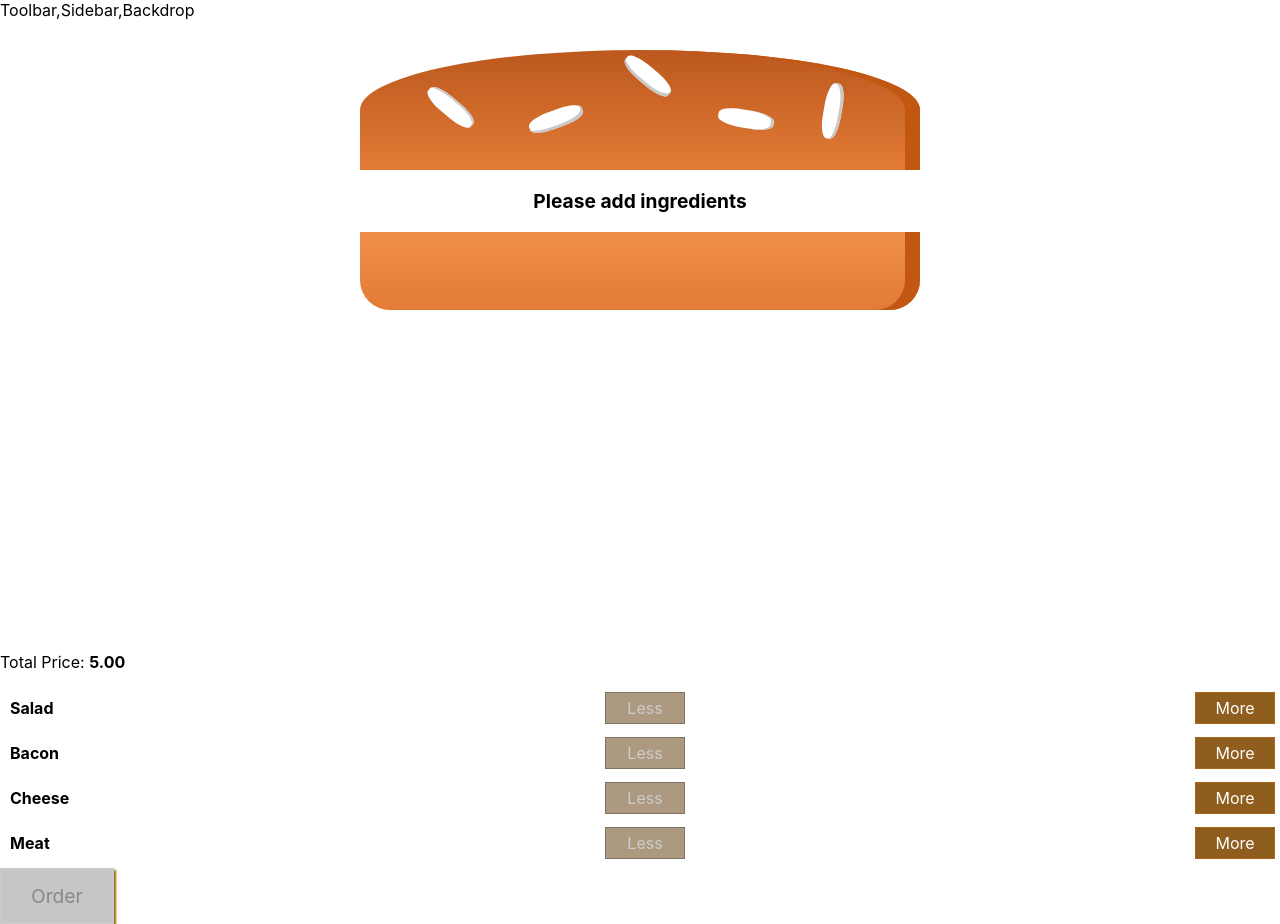
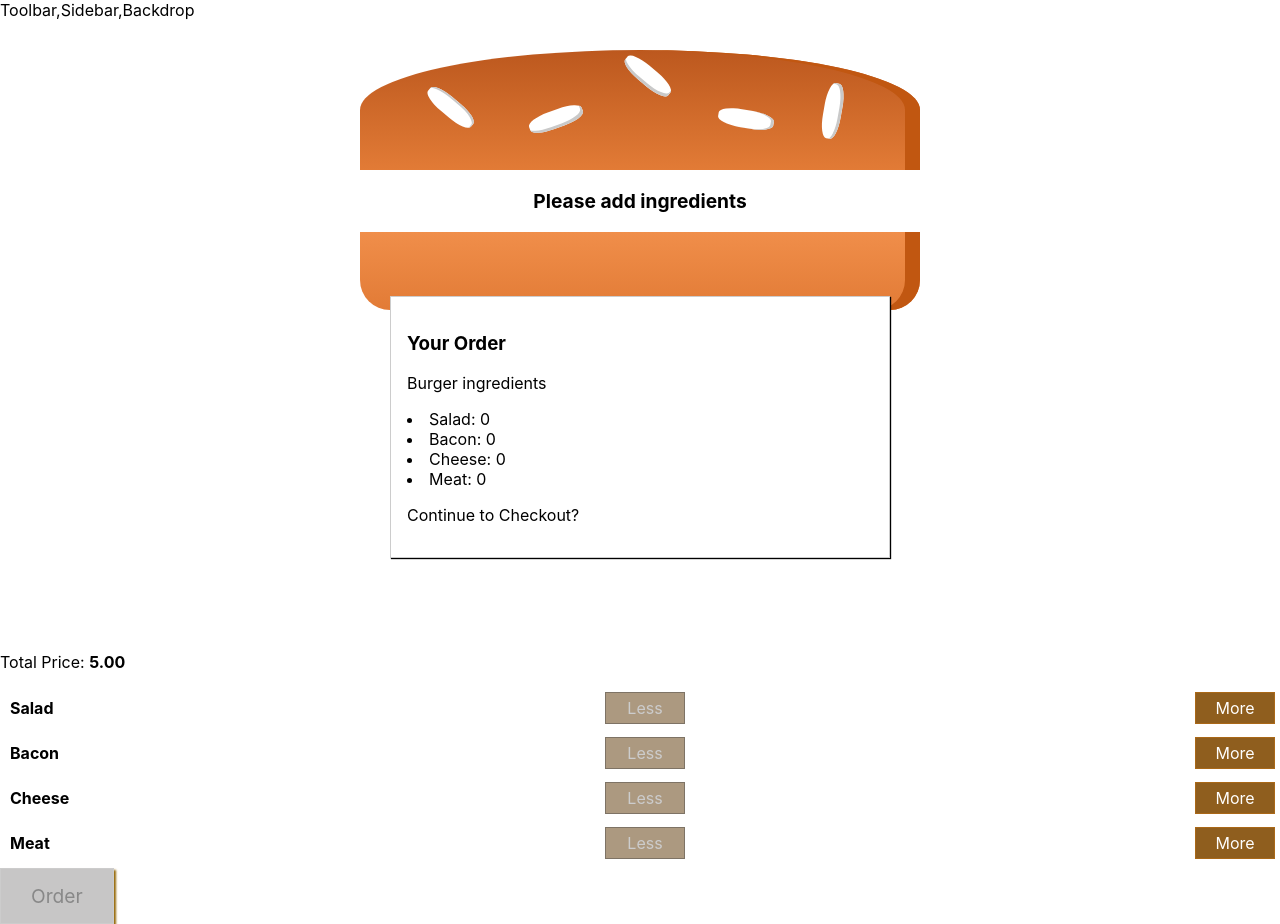
Before and after one commit to Bonny619/DeliciousOrder, a React (Create React App) app in the folder burger-builder/: page / in a window 1280 px wide. Built offline with nearby package versions, Linux system fonts and the light colour scheme.

Commit message:
Created a modal to display ingredients

```diff
--- a/burger-builder/src/components/Burger/Burger.module.css
+++ b/burger-builder/src/components/Burger/Burger.module.css
@@ -2,7 +2,7 @@
     width: 100%;
     margin: auto;
     height: 250px;
-    overflow: scroll;
+    overflow: auto;
     text-align: center;
     font-weight: bold;
     font-size: 1.2rem;
--- /dev/null
+++ b/burger-builder/src/components/Burger/OrderSummary/OrderSummary.js
@@ -0,0 +1,19 @@
+import React from 'react';
+import Auxiliary from '../../../hoc/Auxiliary';
+
+const orderSummary = props => {
+    const ingredientSummary = Object.keys(props.ingredients)
+        .map(igKey => {
+            return <li key={igKey}><span style={{textTransform: 'capitalize '}}>{igKey}</span>: {props.ingredients[igKey]}</li>
+        })
+    return (
+        <Auxiliary>
+            <h3>Your Order</h3>
+            <p>Burger ingredients</p>
+            {ingredientSummary}
+            <p>Continue to Checkout?</p>
+        </Auxiliary>
+    )
+}
+
+export default orderSummary;
--- /dev/null
+++ b/burger-builder/src/components/UI/Modal/Modal.js
@@ -0,0 +1,10 @@
+import React from 'react';
+import classes from './Modal.module.css'
+
+const modal = props => (
+    <div className={classes.Modal}>
+        {props.children}
+    </div>
+)
+
+export default modal;
--- /dev/null
+++ b/burger-builder/src/components/UI/Modal/Modal.module.css
@@ -0,0 +1,20 @@
+.Modal {
+    position: fixed;
+    z-index: 500;
+    background-color: white;
+    width: 70%;
+    border: 1px solid #ccc;
+    box-shadow: 1px 1px 1px black;
+    padding: 16px;
+    left: 15%;
+    top: 37%;
+    box-sizing: border-box;
+    transition: all 0.3s ease-out;
+}
+
+@media (min-width: 600px) {
+    .Modal {
+        width: 500px;
+        left: calc(50% - 250px);
+    }
+}
--- a/burger-builder/src/containers/BurgerBuilder/BurgerBuilder.js
+++ b/burger-builder/src/containers/BurgerBuilder/BurgerBuilder.js
@@ -1,7 +1,9 @@
 import React,{ Component } from 'react';
 import Auxiliary from '../../hoc/Auxiliary';
-import Burger from '../../components/Burger/Burger'
-import BuildControls from '../../components/Burger/BuildControls/BuildControls'
+import Burger from '../../components/Burger/Burger';
+import BuildControls from '../../components/Burger/BuildControls/BuildControls';
+import Modal from '../../components/UI/Modal/Modal';
+import OrderSummary from '../../components/Burger/OrderSummary/OrderSummary'
 
 const INGREDIENT_PRICES = {
     salad: 1,
@@ -78,12 +80,16 @@
         }
         return(
             <Auxiliary>
+                <Modal>
+                    <OrderSummary ingredients={this.state.ingredients}/>
+                </Modal>
                 <Burger ingredients={this.state.ingredients}/>
                 <BuildControls ingredientAdded={this.addIngredientHandler}
                 ingredientRemoved={this.removeIngredientHandler}
                 disabled={disabledInfo}
                 purchaseable={this.state.purchaseable}
                 price={this.state.totalPrice}/>
+
             </Auxiliary>
         )
     }
```
Also changed, not shown: burger-builder/src/components/UI/Backdrop/Backdrop.js (added).
